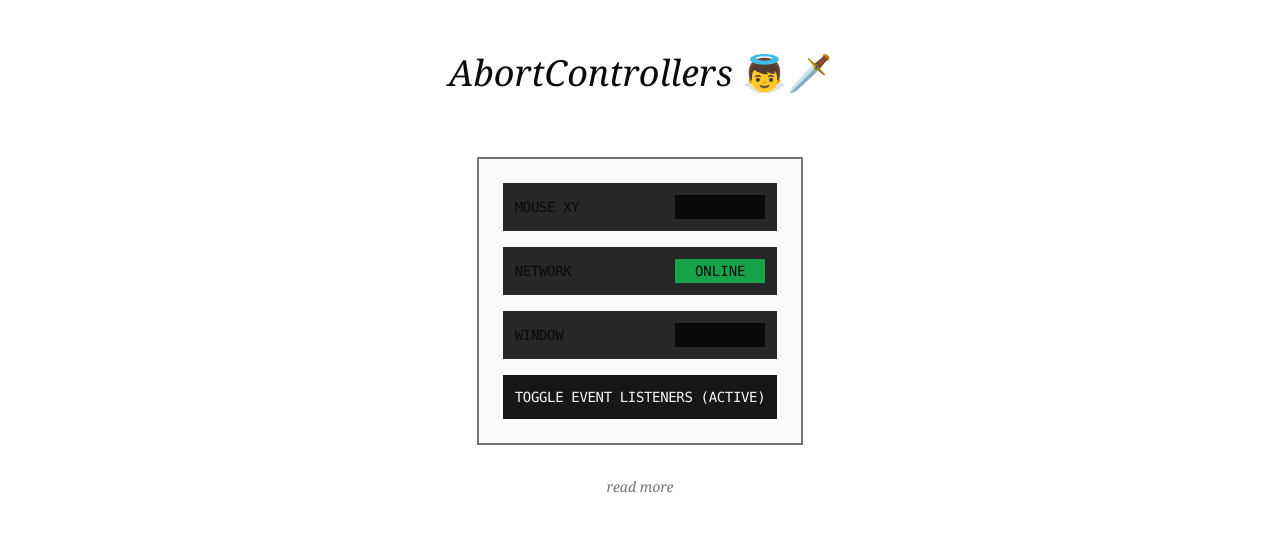
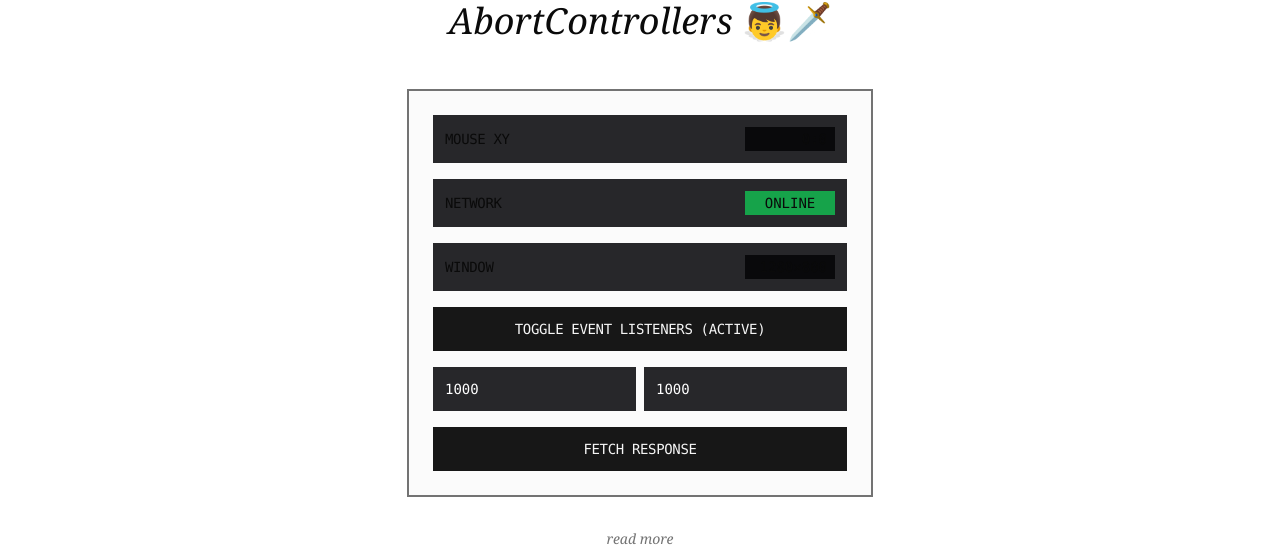
Before and after one commit to Atharane/playground, a Next.js app: page /abortions in a window 1280 px wide. Shown: the part 133-680 px from the top of the page. Built offline with nearby package versions, Linux system fonts and the light colour scheme.

Commit message:
add mock api route with faker generated space mission data and enhance abortions page with fetch and timeout controls

```diff
--- a/app/abortions/page.tsx
+++ b/app/abortions/page.tsx
@@ -5,19 +5,22 @@ import { useEffect, useState } from "react";
 
 const Abortions = () => {
 	const [flag, setFlag] = useState(true);
+	const [response, setResponse] = useState<Record<string, unknown>>({});
+	const [isLoading, setIsLoading] = useState(false);
+	const [delay, setDelay] = useState("1000");
+	const [timeout, setTimeout] = useState("1000");
 	const [mousePosition, setMousePosition] = useState({ x: 0, y: 0 });
 	const [networkStatus, setNetworkStatus] = useState(true);
 	const [windowSize, setWindowSize] = useState({
-		width: 0,
-		height: 0,
+		width: window.innerWidth,
+		height: window.innerHeight,
 	});
 
 	useEffect(() => {
-		if (!flag) return; // early return
+		if (!flag) return;
 
 		const controller = new AbortController();
 
-		// mouse position listener
 		window.addEventListener(
 			"mousemove",
 			(e: MouseEvent) => {
@@ -26,7 +29,6 @@ const Abortions = () => {
 			{ signal: controller.signal },
 		);
 
-		// network status listener
 		window.addEventListener(
 			"online",
 			() => {
@@ -42,7 +44,6 @@ const Abortions = () => {
 			{ signal: controller.signal },
 		);
 
-		// window resize listener
 		window.addEventListener(
 			"resize",
 			() => {
@@ -60,12 +61,11 @@ const Abortions = () => {
 	}, [flag]);
 
 	return (
-		<div className="flex flex-col items-center justify-center min-h-screen">
+		<div className="flex flex-col items-center justify-center min-h-screen p-12">
 			<h2 className="text-4xl font-serif italic p-4">
 				AbortControllers <span className="not-italic">👼🗡️</span>
 			</h2>
-
-			<div className="grid grid-cols-1 gap-4 p-6 bg-muted/40  border-2 border-muted-foreground mt-12">
+			<div className="grid grid-cols-1 gap-4 p-6 bg-muted/40  border-2 border-muted-foreground mt-8">
 				<div className="flex items-center justify-between space-x-8 p-3 bg-zinc-800 hover:-translate-y-0.5 transition-transform duration-200">
 					<span className="font-mono text-sm uppercase tracking-tight">
 						Mouse XY
@@ -102,6 +102,59 @@ const Abortions = () => {
 				>
 					Toggle Event Listeners ({flag ? "Active" : "Inactive"})
 				</button>
+
+				<div className="grid grid-cols-2 w-full gap-2">
+					<input
+						type="number"
+						value={delay}
+						onChange={(e) => setDelay(e.target.value)}
+						className="p-3 w-full bg-zinc-800 text-white font-mono text-sm"
+						placeholder="?delay(ms)"
+					/>
+					<input
+						type="number"
+						value={timeout}
+						onChange={(e) => setTimeout(e.target.value)}
+						className="p-3 w-full bg-zinc-800 text-white font-mono text-sm"
+						placeholder="?timeout(ms)"
+					/>
+				</div>
+				<button
+					type="button"
+					disabled={isLoading}
+					onClick={async () => {
+						setIsLoading(true);
+						try {
+							const response = await fetch(`/api/mock?delay=${delay}`, {
+								signal: AbortSignal.timeout(Number(timeout)),
+							});
+							setResponse(await response.json());
+						} finally {
+							setIsLoading(false);
+						}
+					}}
+					className="w-full p-3 bg-primary hover:bg-primary/80 disabled:opacity-50 disabled:cursor-not-allowed text-secondary transition-colors duration-200 font-mono text-sm uppercase tracking-tight"
+				>
+					{isLoading ? "Loading..." : "Fetch Response"}
+				</button>
+
+				{Object.keys(response).length > 0 && (
+					<div className="flex flex-col space-y-2 p-3 bg-zinc-800 min-h-[120px] transition-opacity duration-300 relative">
+						<span className="font-mono text-sm uppercase tracking-tight mb-2">
+							Response Data
+						</span>
+						<pre
+							className={`font-mono text-xs bg-zinc-950 p-3 overflow-x-auto min-w-[300px] transition-opacity duration-300 ${isLoading ? "opacity-30" : ""}`}
+						>
+							{JSON.stringify(response, null, 2)}
+						</pre>
+						{isLoading && (
+							<div className="absolute inset-0 flex items-center justify-center bg-black/20">
+								<div className="w-6 h-6 border-2 border-primary border-t-transparent rounded-full animate-spin" />
+							</div>
+						)}
+					</div>
+				)}
 			</div>
 
 			<Link
--- /dev/null
+++ b/app/api/mock/route.ts
@@ -0,0 +1,57 @@
+import { faker } from "@faker-js/faker";
+import { NextResponse } from "next/server";
+
+const sleep = (ms: number) => new Promise((resolve) => setTimeout(resolve, ms));
+
+export async function GET(request: Request) {
+  const { searchParams } = new URL(request.url);
+  const delay = Number.parseInt(searchParams.get("delay") || "0");
+
+  await sleep(delay);
+
+  // mock space mission data
+  const data = {
+    missionId: faker.string.alphanumeric(8).toUpperCase(),
+    spacecraft: `${faker.science.chemicalElement().name} ${faker.number.int({ min: 1, max: 999 })}`,
+    launchDate: faker.date.future(),
+    destination: faker.helpers.arrayElement([
+      "Mars",
+      "Venus",
+      "Europa",
+      "Titan",
+      "Alpha Centauri",
+    ]),
+    crew: Array.from({ length: faker.number.int({ min: 2, max: 6 }) }, () => ({
+      id: faker.string.uuid(),
+      name: faker.person.fullName(),
+      role: faker.helpers.arrayElement([
+        "Commander",
+        "Pilot",
+        "Engineer",
+        "Science Officer",
+        "Medical Officer",
+      ]),
+      nationality: faker.location.country(),
+    })),
+    missionStatus: faker.helpers.arrayElement([
+      "Preparing",
+      "In Progress",
+      "Completed",
+      "Aborted",
+    ]),
+    payloadWeight: `${faker.number.float({ min: 1000, max: 50000, fractionDigits: 2 })} kg`,
+    fuelType: faker.helpers.arrayElement([
+      "Ion Propulsion",
+      "Nuclear Thermal",
+      "Antimatter",
+      "Dark Matter",
+    ]),
+    missionObjectives: Array.from(
+      { length: faker.number.int({ min: 2, max: 4 }) },
+      () => faker.lorem.sentence(),
+    ),
+    estimatedCost: `${faker.number.float({ min: 100, max: 999, fractionDigits: 2 })} billion USD`,
+  };
+
+  return NextResponse.json(data);
+}
--- a/package.json
+++ b/package.json
@@ -9,6 +9,7 @@
     "lint": "next lint"
   },
   "dependencies": {
+    "@faker-js/faker": "^9.4.0",
     "@hookform/resolvers": "^3.9.1",
     "@radix-ui/react-checkbox": "^1.1.3",
     "@radix-ui/react-label": "^2.1.1",
```
Also changed, not shown: 1 other file (tests, documents, lock files or other folders).
